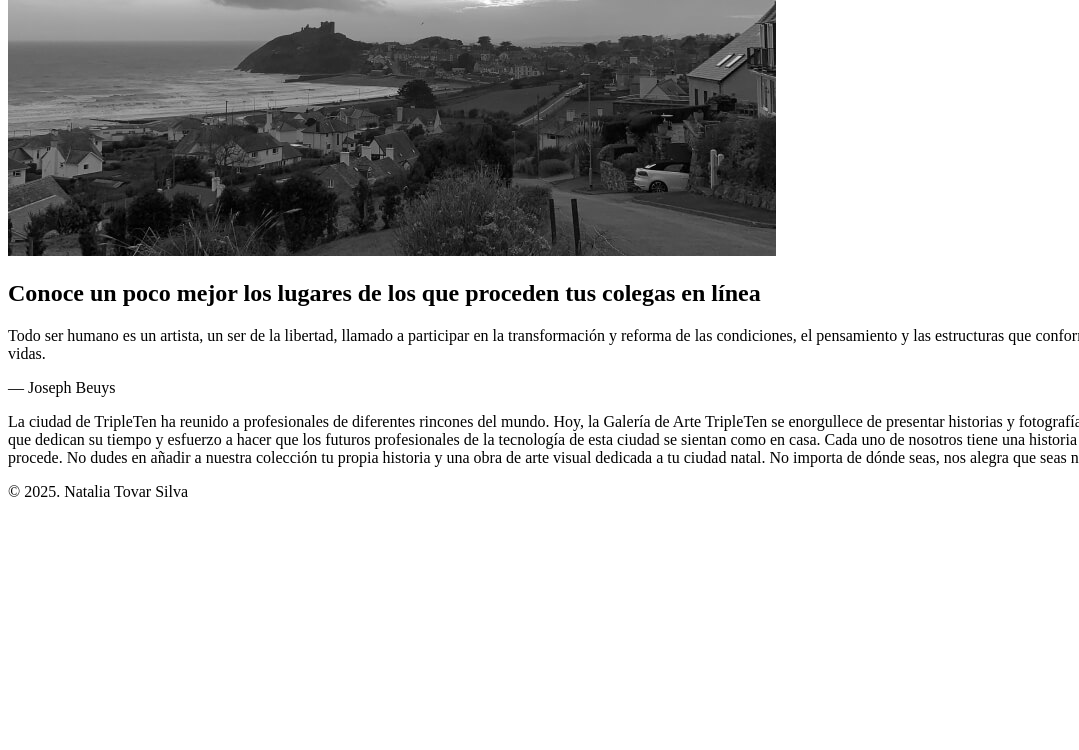
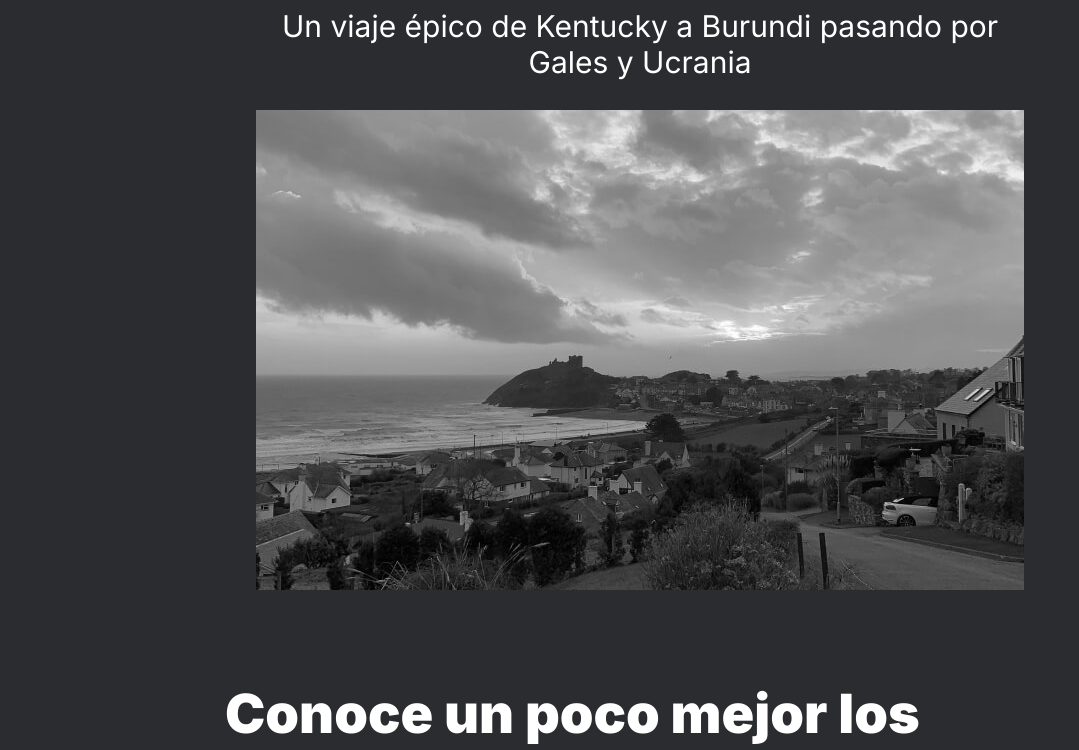
Before and after one commit to natovarsilva/web_project_homeland, a plain HTML site: page index.html in a window 1280 px wide. Shown: the part 419-1169 px from the top of the page, without its empty margins (0-1079 px from the left). Before the commit the page ends 936 px from the top, so only its background shows below. Drawn offline with nearby package versions, Linux system fonts and the light colour scheme; the site is published under a folder, as on GitHub Pages, so addresses that start at the root find nothing.

Commit message:
index css adjustment

```diff
--- a/pages/index.css
+++ b/pages/index.css
@@ -1,9 +1,9 @@
-@import url(/vendor/normalize.css);
-@import url(/vendor/fonts.css);
-@import url(/blocks/page.css);
-@import url(/blocks/body.css);
-@import url(/blocks/page.css);
-@import url(/blocks/nav.css);
-@import url(/blocks/header.css);
-@import url(/blocks/intro.css);
-@import url(/blocks/footer.css);
+@import url(../vendor/normalize.css);
+@import url(../vendor/fonts.css);
+@import url(../blocks/page.css);
+@import url(../blocks/body.css);
+@import url(../blocks/page.css);
+@import url(../blocks/nav.css);
+@import url(../blocks/header.css);
+@import url(../blocks/intro.css);
+@import url(../blocks/footer.css);
```
